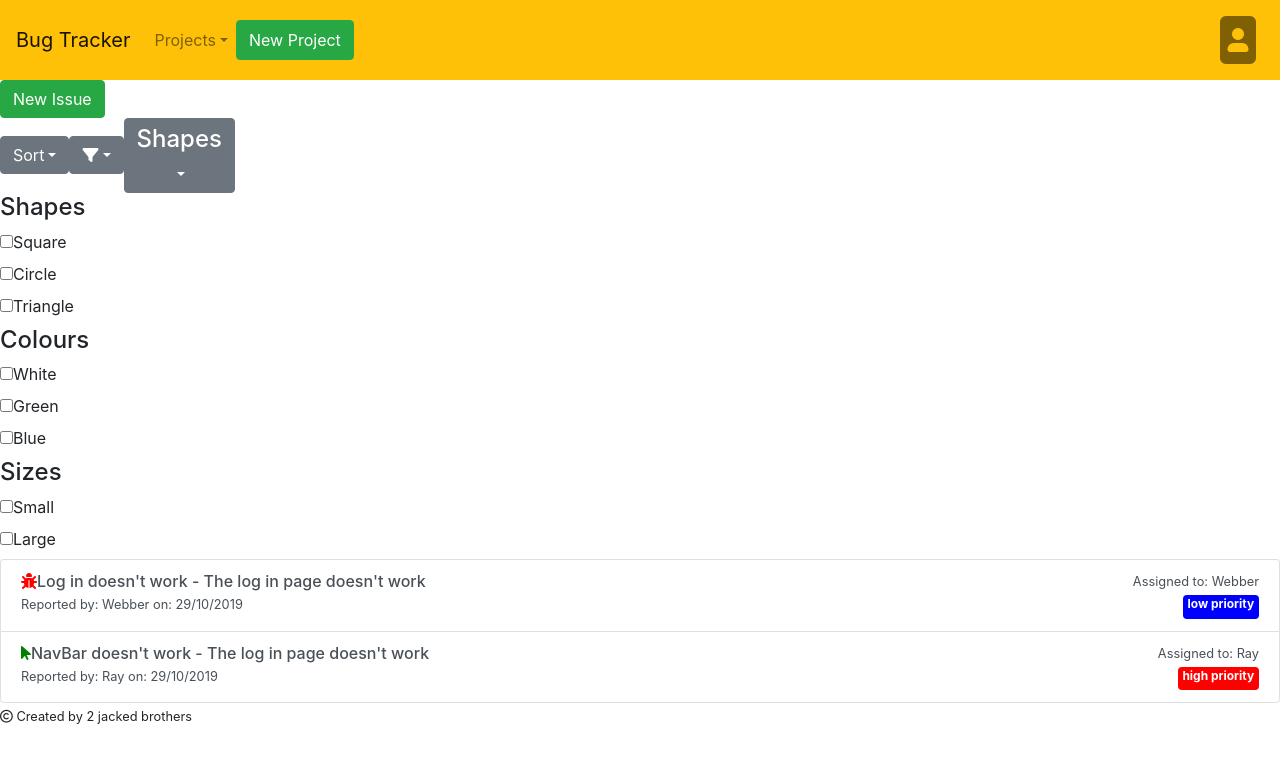
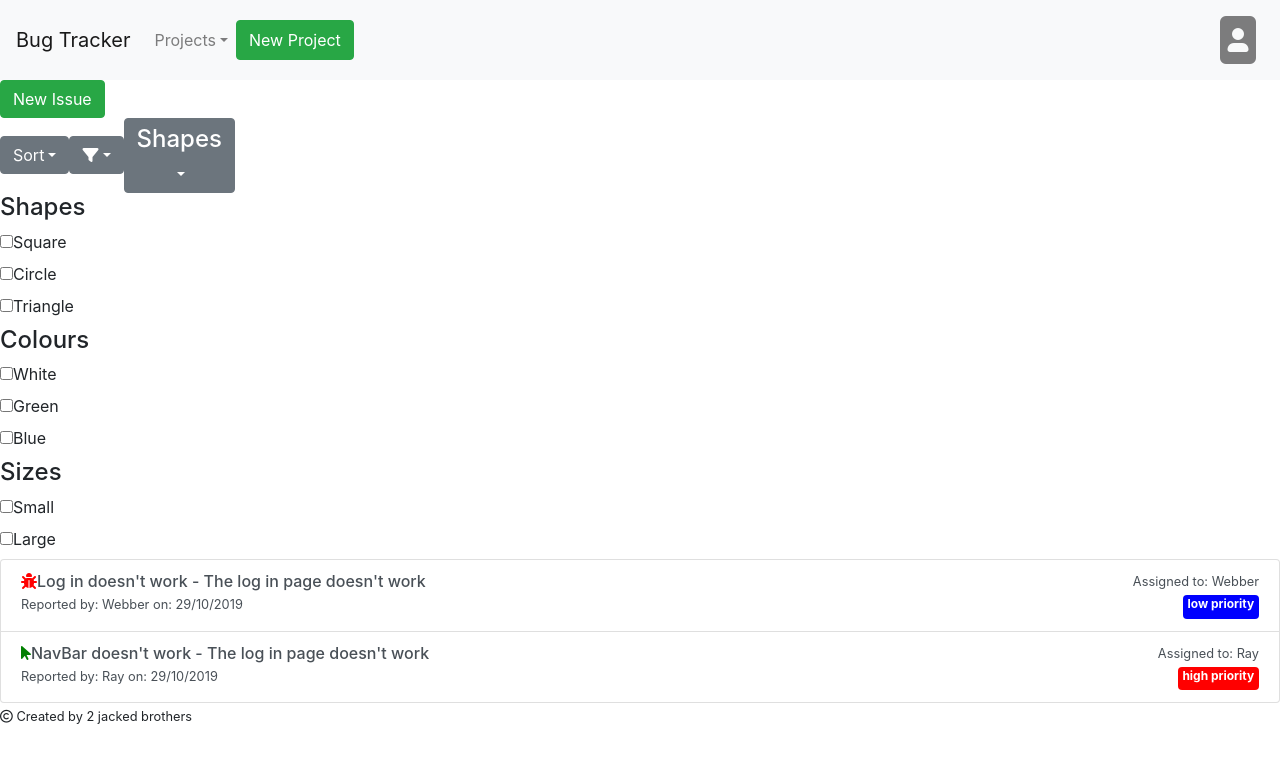
Before and after one commit to Ray2126/bug-tracker-ui-old, a React (Create React App) app: page / in a window 1280 px wide. Shown: the top 762 px of the page. Built offline with nearby package versions, Linux system fonts and the light colour scheme.

Commit message:
Changed colour back

```diff
--- a/src/components/Navbar.jsx
+++ b/src/components/Navbar.jsx
@@ -4,7 +4,7 @@ import fakeProjectsServer from "../resources/fakeProjectsServer.json";
 const Navbar = () => {
   return (
     <div>
-      <nav className="navbar sticky-top navbar-expand-lg navbar-light bg-warning">
+      <nav className="navbar sticky-top navbar-expand-lg navbar-light bg-light">
         <a className="navbar-brand" href="#">
           Bug Tracker
         </a>
```
